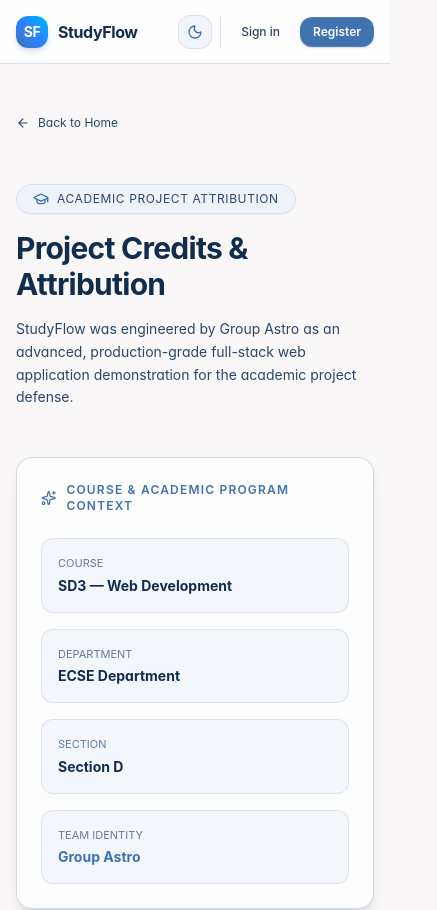
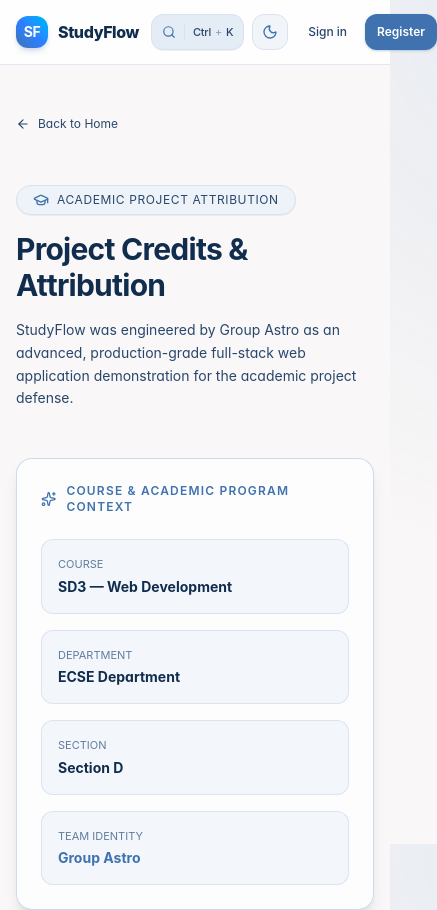
Before and after one commit to search4asraful/studyflow, a Next.js app in the folder apps/web/: page /credits in a window 390 px wide. Shown: the top 910 px of the page, 437 px wide, since content can reach past the window. Built offline with nearby package versions, Linux system fonts and the light colour scheme; no server answers.

Commit message:
redesign navbar content

```diff
--- /dev/null
+++ b/apps/web/app/admin/page.tsx
@@ -0,0 +1,5 @@
+import { redirect } from 'next/navigation';
+
+export default function AdminPage() {
+  redirect('/dashboard');
+}
--- a/apps/web/app/credits/page.tsx
+++ b/apps/web/app/credits/page.tsx
@@ -83,7 +83,7 @@ export default function CreditsPage() {
 
   return (
     <div className="min-h-screen bg-canvas text-foreground flex flex-col selection:bg-accent selection:text-accent-contrast transition-colors duration-200">
-      <Navbar />
+      <Navbar variant="frontend" />
 
       <main className="flex-1 max-w-6xl mx-auto px-4 sm:px-6 py-12 w-full space-y-12">
         {/* Back Link */}
--- a/apps/web/app/dashboard/page.tsx
+++ b/apps/web/app/dashboard/page.tsx
@@ -115,8 +115,8 @@ export default function DashboardPage() {
         <div className="card-glass p-6 sm:p-8 relative overflow-hidden border-accent/25">
           <div className="absolute top-0 right-0 w-96 h-96 bg-accent/15 rounded-full blur-[100px] pointer-events-none -mr-20 -mt-20" />
 
-          <div className="flex flex-col lg:flex-row items-start lg:items-center justify-between gap-6 relative z-10">
-            <div className="space-y-2 max-w-xl">
+          <div className="flex flex-col lg:flex-row items-start lg:items-center justify-start-safe gap-6 relative z-10">
+            <div className="space-y-2 flex-1">
               <div className="flex items-center gap-2">
                 <span className="w-2 h-2 rounded-full bg-emerald-400 animate-pulse" />
                 <span className="text-xs font-mono uppercase tracking-widest text-accent font-semibold">
@@ -171,7 +171,7 @@ export default function DashboardPage() {
             </div>
 
             {/* Actions */}
-            <div className="flex items-center gap-3 w-full sm:w-auto">
+            <div className="flex sm:flex-col items-center gap-3 w-full sm:w-auto">
               <Link href="/rooms" className="flex-1 sm:flex-initial">
                 <Button variant="secondary" size="md" className="w-full gap-2">
                   <Users className="w-4 h-4 text-accent" />
--- a/apps/web/app/page.tsx
+++ b/apps/web/app/page.tsx
@@ -7,7 +7,7 @@ import { LandingFooter } from '../components/landing/LandingFooter';
 export default function HomePage() {
   return (
     <div className="min-h-screen bg-canvas text-foreground flex flex-col selection:bg-accent selection:text-accent-contrast transition-colors duration-200">
-      <Navbar />
+      <Navbar variant="frontend" />
       <main className="flex-1">
         <LandingHero />
         <LandingFeatures />
--- a/apps/web/components/layout/AppShell.tsx
+++ b/apps/web/components/layout/AppShell.tsx
@@ -49,9 +49,10 @@ export const AppShell: React.FC<AppShellProps> = ({ children, fullWidth = false
 
   return (
     <div className="min-h-screen bg-canvas text-foreground flex flex-col transition-colors duration-200">
-      <Navbar />
+      <Navbar variant="admin" />
       <div className="flex-1 flex">
         <Sidebar />
+        <div className="flex-1 md:pl-64 flex flex-col min-w-0">
           <main
             className={
               fullWidth
@@ -62,6 +63,7 @@ export const AppShell: React.FC<AppShellProps> = ({ children, fullWidth = false
             {children}
           </main>
         </div>
+      </div>
       <MobileNav />
     </div>
   );
--- a/apps/web/components/layout/Navbar.tsx
+++ b/apps/web/components/layout/Navbar.tsx
@@ -1,33 +1,52 @@
 'use client';
 
+import React, { useEffect, useState } from 'react';
+import Link from 'next/link';
+import { usePathname } from 'next/navigation';
 import {
-    Command,
   LayoutDashboard,
-    LogOut,
-    Plus,
   Search,
-    Sparkles
+  Globe,
+  ArrowUpRight,
+  ArrowRight,
 } from 'lucide-react';
-import Link from 'next/link';
-import React, { useEffect, useState } from 'react';
 import { useAuthStore } from '../../stores/authStore';
-import { Button } from '../ui/Button';
 import { CommandPalette } from '../ui/CommandPalette';
 import { ThemeToggle } from '../ui/ThemeToggle';
 
-export const Navbar: React.FC = () => {
+export interface NavbarProps {
+  variant?: 'auto' | 'frontend' | 'admin';
+}
+
+export const Navbar: React.FC<NavbarProps> = ({ variant = 'auto' }) => {
+  const pathname = usePathname();
   const user = useAuthStore((s) => s.user);
   const isAuthenticated = useAuthStore((s) => s.isAuthenticated);
   const checkAuth = useAuthStore((s) => s.checkAuth);
-  const logout = useAuthStore((s) => s.logout);
 
   const [isCommandOpen, setIsCommandOpen] = useState(false);
   const [mounted, setMounted] = useState(false);
+  const [isMac, setIsMac] = useState(false);
+
+  // Determine if we are rendering in the Admin Panel or Frontend
+  const isAdminPanel =
+    variant === 'admin' ||
+    (variant !== 'frontend' &&
+      pathname !== null &&
+      (pathname.startsWith('/dashboard') ||
+        pathname.startsWith('/rooms') ||
+        pathname.startsWith('/tasks') ||
+        pathname.startsWith('/analytics') ||
+        pathname.startsWith('/settings') ||
+        pathname.startsWith('/admin')));
 
   // Hydration safety & background session verification
   useEffect(() => {
     setMounted(true);
     checkAuth();
+    if (typeof window !== 'undefined') {
+      setIsMac(/(Mac|iPhone|iPod|iPad)/i.test(navigator.userAgent));
+    }
   }, [checkAuth]);
 
   // Global hotkey listener for Cmd+K / Ctrl+K
@@ -46,109 +65,124 @@ export const Navbar: React.FC = () => {
 
   return (
     <>
-      <header className="h-16 border-b border-border bg-surface/85 backdrop-blur-xl sticky top-0 z-40 px-4 sm:px-6 flex items-center justify-between transition-colors duration-200">
-        {/* Brand Logo & Search Shortcut */}
-        <div className="flex items-center gap-3 sm:gap-6">
-          <Link href={isUserLoggedIn ? '/dashboard' : '/'} className="flex items-center gap-2.5 group">
+      <header className="sticky top-0 z-40 w-full border-b border-border/80 bg-surface/85 backdrop-blur-xl transition-all duration-200">
+        <div className="w-full px-4 sm:px-6 lg:px-8 h-16 flex items-center justify-between gap-3 sm:gap-6">
+          {/* LEFT: Brand */}
+          <div className="flex items-center shrink-0">
+            <Link
+              href={isAdminPanel ? '/dashboard' : '/'}
+              className="flex items-center gap-2.5 group select-none"
+              title={isAdminPanel ? 'StudyFlow Dashboard' : 'StudyFlow Home'}
+            >
               <div className="w-8 h-8 rounded-xl bg-linear-to-tr from-accent via-blue-500 to-sky-400 text-white flex items-center justify-center font-bold text-sm tracking-tight shadow-md shadow-accent/20 group-hover:scale-105 group-hover:shadow-accent/40 transition-all duration-200">
                 SF
               </div>
-            <div className="flex items-center gap-2">
-              <span className="font-bold text-base tracking-tight text-foreground">
+              <span className="font-extrabold text-base tracking-tight text-foreground">
                 StudyFlow
               </span>
-              <span className="hidden lg:inline-flex items-center gap-1 text-[9px] font-mono font-medium px-1.5 py-0.5 rounded-full bg-accent/10 border border-accent/25 text-accent">
-                <Sparkles className="w-2.5 h-2.5" />
-                Live Sync
-              </span>
+            </Link>
           </div>
-          </Link>
 
-          {/* Quick Search Trigger Button (Cmd+K) */}
+          {/* RIGHT: Quick Search (Ctrl/Command + K), Theme Toggle, Dashboard/Website View, User Profile / Auth */}
+          <div className="flex items-center gap-2 sm:gap-3 shrink-0">
+            {/* Quick Search Button: Border divided between icon and text, no white text background */}
             <button
               onClick={() => setIsCommandOpen(true)}
-            className="hidden sm:flex items-center gap-2 px-3 py-1.5 text-xs text-foreground-muted bg-surface-subtle/80 hover:bg-surface-elevated border border-border hover:border-accent/40 rounded-xl transition-all cursor-pointer"
-            title="Search & Quick Commands (⌘K)"
+              className="h-9 px-2.5 sm:px-3 inline-flex items-center rounded-xl bg-surface-subtle hover:bg-surface-elevated border border-border hover:border-accent/40 transition-all cursor-pointer shadow-2xs group"
+              title={`Quick Search (${isMac ? '⌘ + K' : 'Ctrl + K'})`}
+              type="button"
             >
-            <Search className="w-3.5 h-3.5 text-accent" />
-            <span className="text-foreground-secondary">Quick Search...</span>
-            <kbd className="flex items-center gap-0.5 px-1.5 py-0.5 text-[10px] font-mono text-foreground-muted bg-surface border border-border rounded-md shadow-2xs">
-              <Command className="w-2.5 h-2.5" />K
-            </kbd>
-          </button>
+              {/* Search Icon */}
+              <div className="flex items-center justify-center pr-2">
+                <Search className="w-3.5 h-3.5 text-accent group-hover:scale-110 transition-transform duration-150" />
               </div>
 
-        {/* Right side controls: Theme, Actions, User Status */}
-        <div className="flex items-center gap-2 sm:gap-3">
-          {/* Color Theme Toggle */}
+              {/* Vertical Border Divider */}
+              <div className="h-4 w-px bg-border group-hover:bg-accent/40 transition-colors" />
+
+              {/* Text with no background */}
+              <div className="pl-2 flex items-center font-mono text-[11px] font-medium text-foreground-secondary group-hover:text-foreground transition-colors tracking-tight select-none">
+                <span>{isMac ? '⌘' : 'Ctrl'}</span>
+                <span className="text-foreground-muted/70 mx-1 font-normal">+</span>
+                <span>K</span>
+              </div>
+            </button>
+
+            {/* Theme Toggle (Explicit h-9 w-9) */}
             <ThemeToggle />
 
-          {/* Render authenticated vs unauthenticated states smoothly */}
-          {!mounted ? (
-            // Skeleton pill while mounting to prevent layout jump or auth button flash
-            <div className="h-8 w-24 bg-surface-subtle animate-pulse rounded-xl" />
+            {/* Dashboard / Website View Toggle (Explicit h-9) */}
+            {isAdminPanel ? (
+              // When in Admin Panel: Button to switch to Website
+              <Link
+                href="/"
+                className="h-9 px-3 sm:px-3.5 inline-flex items-center justify-center gap-1.5 rounded-xl text-xs font-medium text-foreground-secondary hover:text-foreground bg-surface-subtle hover:bg-surface-elevated border border-border hover:border-accent/40 transition-all shadow-2xs"
+                title="View Website"
+              >
+                <Globe className="w-3.5 h-3.5 text-accent" />
+                <span className="hidden sm:inline">Website</span>
+                <ArrowUpRight className="w-3 h-3 opacity-60 hidden md:inline" />
+              </Link>
             ) : isUserLoggedIn ? (
-            // Authenticated controls: Dashboard button, New Room, Avatar & Logout
-            <div className="flex items-center gap-2 sm:gap-3 pl-2 border-l border-border">
-              <Link href="/dashboard">
-                <Button
-                  size="sm"
-                  variant="primary"
-                  className="gap-1.5 text-xs font-semibold px-3 py-1.5 shadow-sm shadow-accent/20"
+              // When on Frontend & Logged in: Button to go to Dashboard (Explicit h-9)
+              <Link
+                href="/dashboard"
+                className="h-9 px-3 sm:px-3.5 inline-flex items-center justify-center gap-1.5 rounded-xl text-xs font-semibold text-white bg-accent hover:bg-accent-hover border border-white/10 shadow-sm shadow-accent/25 transition-all active:scale-[0.98]"
+                title="Go to Dashboard"
               >
                 <LayoutDashboard className="w-3.5 h-3.5" />
-                  <span className="hidden xs:inline">Dashboard</span>
-                </Button>
+                <span className="hidden sm:inline">Dashboard</span>
+                <ArrowRight className="w-3 h-3 hidden md:inline" />
               </Link>
+            ) : null}
 
-              <Link href="/rooms/create">
-                <Button size="sm" variant="secondary" className="hidden md:inline-flex gap-1.5 text-xs">
-                  <Plus className="w-3.5 h-3.5 text-accent" />
-                  <span>New Room</span>
-                </Button>
-              </Link>
-
-              {/* User Profile Pill */}
-              <div className="flex items-center gap-2 p-1 pl-1.5 pr-2 rounded-xl bg-surface-subtle border border-border">
+            {/* User if logged in else Sign-in / Register (All Explicit h-9) */}
+            {!mounted ? (
+              <div className="h-9 w-20 bg-surface-subtle animate-pulse rounded-xl" />
+            ) : isUserLoggedIn ? (
+              // User Profile Pill (Explicit h-9)
+              <Link
+                href="/settings"
+                className="h-9 px-2.5 inline-flex items-center gap-2 rounded-xl bg-surface-subtle hover:bg-surface-elevated border border-border hover:border-accent/40 transition-all select-none"
+                title="Account Settings"
+              >
+                <div className="relative">
                   {user?.avatarUrl ? (
                     <img
                       src={user.avatarUrl}
                       alt={user.name || 'User'}
-                    className="w-6 h-6 rounded-lg object-cover border border-accent/40 ring-1 ring-accent/20 shrink-0"
+                      className="w-5 h-5 rounded-lg object-cover border border-accent/40 ring-1 ring-accent/20 shrink-0"
                     />
                   ) : (
-                  <div className="w-6 h-6 rounded-lg bg-accent/20 border border-accent/30 text-accent flex items-center justify-center font-bold text-xs shrink-0">
+                    <div className="w-5 h-5 rounded-lg bg-accent/20 border border-accent/30 text-accent flex items-center justify-center font-bold text-[11px] shrink-0">
                       {(user?.name || 'U').charAt(0).toUpperCase()}
                     </div>
                   )}
-                <span className="hidden sm:inline-block text-xs font-medium text-foreground truncate max-w-[110px]">
+                  <span className="absolute -bottom-0.5 -right-0.5 w-1.5 h-1.5 rounded-full bg-emerald-500 border border-surface" />
+                </div>
+
+                <span className="hidden sm:inline-block text-xs font-medium text-foreground truncate max-w-27.5">
                   {user?.name?.split(' ')[0] || 'User'}
                 </span>
-
-                <button
-                  onClick={() => logout()}
-                  className="text-foreground-muted hover:text-red-500 hover:bg-red-500/10 p-1 rounded-md transition-colors cursor-pointer"
-                  title="Log out"
+              </Link>
+            ) : (
+              // Unauthenticated: Sign in & Register (Explicit h-9)
+              <div className="flex items-center gap-1.5 sm:gap-2">
+                <Link
+                  href="/login"
+                  className="h-9 px-3 sm:px-3.5 inline-flex items-center justify-center rounded-xl text-xs font-medium text-foreground-secondary hover:text-foreground hover:bg-surface-elevated transition-colors"
                 >
-                  <LogOut className="w-3.5 h-3.5" />
-                </button>
-              </div>
-            </div>
-          ) : (
-            // Unauthenticated controls: Sign in & Register
-            <div className="flex items-center gap-2 pl-2 border-l border-border">
-              <Link href="/login">
-                <Button size="sm" variant="ghost" className="text-xs font-medium">
                   Sign in
-                </Button>
                 </Link>
-              <Link href="/register">
-                <Button size="sm" variant="primary" className="text-xs font-semibold shadow-xs">
+                <Link
+                  href="/register"
+                  className="h-9 px-3 sm:px-3.5 inline-flex items-center justify-center rounded-xl text-xs font-semibold text-white bg-accent hover:bg-accent-hover shadow-sm shadow-accent/25 transition-all"
+                >
                   Register
-                </Button>
                 </Link>
               </div>
             )}
+          </div>
         </div>
       </header>
 
--- a/apps/web/components/ui/ThemeToggle.tsx
+++ b/apps/web/components/ui/ThemeToggle.tsx
@@ -3,6 +3,7 @@
 import React from 'react';
 import { Sun, Moon } from 'lucide-react';
 import { useTheme } from '../../hooks/useTheme';
+import { cn } from '../../lib/utils';
 
 interface ThemeToggleProps {
   className?: string;
@@ -16,7 +17,11 @@ export const ThemeToggle: React.FC<ThemeToggleProps> = ({ className = '', showLa
     <button
       onClick={toggleTheme}
       type="button"
-      className={`inline-flex items-center gap-2 p-2 rounded-xl text-foreground-secondary hover:text-foreground bg-surface-elevated/80 hover:bg-surface-elevated border border-border transition-colors duration-150 focus:outline-hidden focus:ring-1 focus:ring-accent ${className}`}
+      className={cn(
+        'inline-flex items-center justify-center h-9 rounded-xl text-foreground-secondary hover:text-foreground bg-surface-elevated/80 hover:bg-surface-elevated border border-border transition-colors duration-150 focus:outline-hidden focus:ring-1 focus:ring-accent shrink-0 cursor-pointer',
+        showLabel ? 'px-3 gap-2' : 'w-9',
+        className
+      )}
       title={mounted ? (theme === 'dark' ? 'Switch to light mode' : 'Switch to dark mode') : 'Toggle theme'}
       aria-label="Toggle color theme"
     >
```
Also changed, not shown: apps/web/components/layout/Sidebar.tsx (+27 -10 lines). Lines whose indentation alone changed are shown as unchanged.
